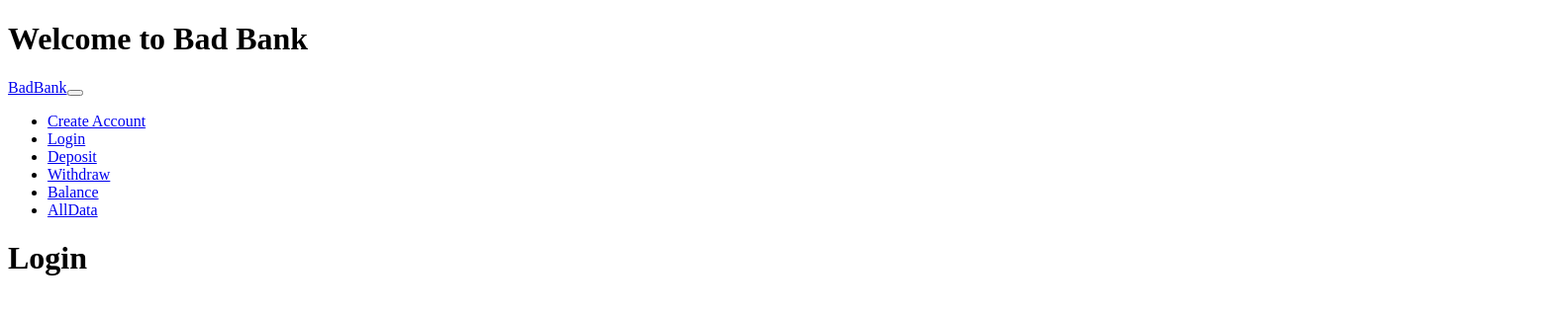
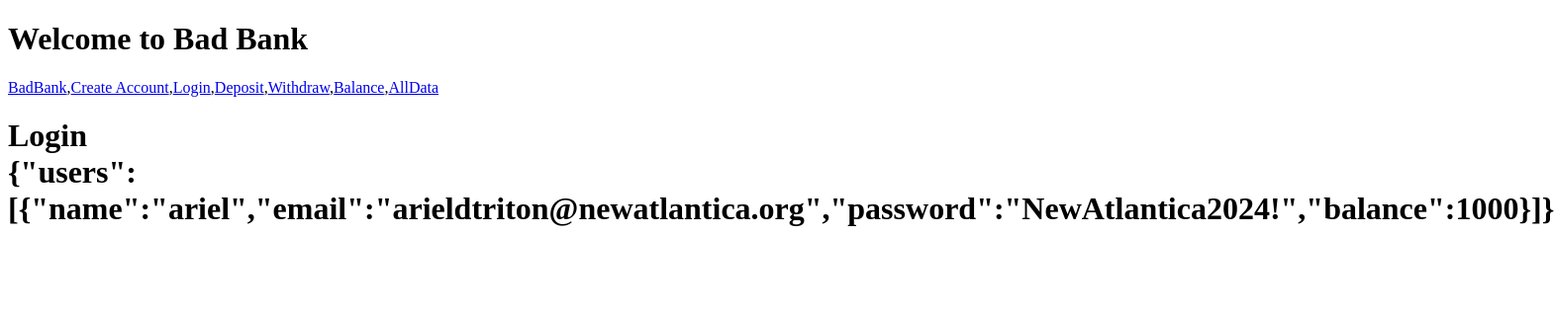
Before and after one commit to aegerev/bad-bank, a React (Create React App) app in the folder bad-bank/: page /#/login in a window 1280 px wide. Shown: the top 318 px of the page at 99% size, 1570 px wide, since content can reach past the window. Built offline with nearby package versions, Linux system fonts and the light colour scheme.

Commit message:
Added Context to every single Component; rebranded the NavBar

```diff
--- a/bad-bank/src/components/alldata.js
+++ b/bad-bank/src/components/alldata.js
@@ -1,9 +1,14 @@
-import React from 'react';
+import React, {useContext} from 'react';
+import { UserContext } from './context';
 
 export function AllData() {
+	const contXt = useContext(UserContext);
+
 	return (
 		<>
-			<h1>All Data</h1>
+			<h1>All Data <br/>
+				{JSON.stringify(contXt)}
+			</h1>
 		</>
 	);
 }
--- a/bad-bank/src/components/balance.js
+++ b/bad-bank/src/components/balance.js
@@ -1,5 +1,12 @@
-import React from 'react';
+import React, {useContext} from 'react';
+import { UserContext } from './context';
 
-export function Balance() {
-	return <h1>Balance</h1>;
+ export function Balance() {
+	const bal = useContext(UserContext)
+
+	return (
+	<h1>Balance <br/>
+		{JSON.stringify(bal)}
+	</h1>
+	);
 }
--- a/bad-bank/src/components/context.js
+++ b/bad-bank/src/components/context.js
@@ -1,22 +1,23 @@
-import {Route, Link, HashRouter} from 'react-router-dom';
-import UserContext from 'react';
+import React, {createContext} from 'react';
 
-function Card(props){
-    function classes(){
-      const bg  = props.bgcolor ? ' bg-' + props.bgcolor : ' ';
-      const txt = props.txtcolor ? ' text-' + props.txtcolor: ' text-white';
-      return 'card mb-3 ' + bg + txt;
-    }
+export const UserContext = createContext();
+
+export const UserProvider = ({children}) => {
 
     return (
-      <div className={classes()} style={{maxWidth: "18rem"}}>
-        <div className="card-header">{props.header}</div>
-        <div className="card-body">
-          {props.title && (<h5 className="card-title">{props.title}</h5>)}
-          {props.text && (<p className="card-text">{props.text}</p>)}
-          {props.body}
-          {props.status && (<div id='createStatus'>{props.status}</div>)}
-        </div>
-      </div>
+      <UserContext.Provider
+			value={{
+				users: [
+					{
+            name: "ariel",
+            email: "arieldtriton@newatlantica.org",
+            password: "NewAtlantica2024!",
+            balance: 1000,
+          },
+				],
+			}}
+		>
+      {children}
+    </UserContext.Provider>
     );
-  }
+  };
--- a/bad-bank/src/components/createaccount.js
+++ b/bad-bank/src/components/createaccount.js
@@ -1,5 +1,9 @@
-import React from 'react';
+import React, {useContext} from 'react';
+import { UserContext } from './context';
 
 export function CreateAccount() {
-	return <h1>Create Account</h1>;
+	const createAcc = useContext(UserContext)
+	return <h1>Create Account <br/>
+				{JSON.stringify(createAcc)}
+			</h1>;
 }
--- a/bad-bank/src/components/deposit.js
+++ b/bad-bank/src/components/deposit.js
@@ -1,5 +1,10 @@
-import React from 'react';
+import React, {useContext} from 'react';
+import { UserContext } from './context';
 
 export function Deposit() {
-	return <h1>Deposit</h1>;
+	const depos = useContext(UserContext);
+
+	return <h1>Deposit <br/>
+				{JSON.stringify(depos)}
+		  </h1>;
 }
--- a/bad-bank/src/components/home.js
+++ b/bad-bank/src/components/home.js
@@ -1,5 +1,11 @@
-import React from 'react';
+import React, {useContext} from 'react';
+import { UserContext } from './context';
 
 export function Home() {
-	return <h1>Home</h1>;
+	const home = useContext(UserContext);
+	return (
+		<h1>Home <br/>
+			{JSON.stringify(home)}
+		</h1>
+	)
 }
--- a/bad-bank/src/components/login.js
+++ b/bad-bank/src/components/login.js
@@ -1,5 +1,10 @@
-import React from 'react';
+import React, {useContext} from 'react';
+import { UserContext } from './context';
 
 export function Login() {
-	return <h1>Login</h1>;
+	const log = useContext(UserContext);
+
+	return <h1>Login <br/>
+				{JSON.stringify(log)}
+	       </h1>;
 }
--- a/bad-bank/src/components/navbar.js
+++ b/bad-bank/src/components/navbar.js
@@ -3,34 +3,10 @@ import React from 'react';
 export function NavBar() {
 	    return(
       <>
-      <nav className="navbar navbar-expand-lg navbar-light bg-light">
-        <a className="navbar-brand" href="#">BadBank</a>
-        <button className="navbar-toggler" type="button" data-toggle="collapse" data-target="#navbarNav" aria-controls="navbarNav" aria-expanded="false" aria-label="Toggle navigation">
-          <span className="navbar-toggler-icon"></span>
-        </button>
-        <div className="collapse navbar-collapse" id="navbarNav">
-          <ul className="navbar-nav">
-            <li className="nav-item">
-              <a className="nav-link" href="#/CreateAccount/">Create Account</a>
-            </li>
-            <li className="nav-item">
-              <a className="nav-link" href="#/login/">Login</a>
-            </li>
-            <li className="nav-item">
-              <a className="nav-link" href="#/deposit/">Deposit</a>
-            </li>
-            <li className="nav-item">
-              <a className="nav-link" href="#/withdraw/">Withdraw</a>
-            </li>
-            <li className="nav-item">
-              <a className="nav-link" href="#/balance/">Balance</a>
-            </li>
-            <li className="nav-item">
-              <a className="nav-link" href="#/alldata/">AllData</a>
-            </li>
-          </ul>
-        </div>
-      </nav>
+      <a href="#">BadBank</a>,<a href="#/createaccount/">Create Account</a>,
+      <a href="#/login/">Login</a>,<a href="#/deposit/">Deposit</a>,
+      <a href="#/withdraw/">Withdraw</a>,<a href="#/balance/">Balance</a>,
+      <a href="#/alldata/">AllData</a>
       </>
     );
 }
--- a/bad-bank/src/components/withdraw.js
+++ b/bad-bank/src/components/withdraw.js
@@ -1,5 +1,9 @@
-import React from 'react';
+import React, {useContext} from 'react';
+import { UserContext } from './context';
 
 export function Withdraw() {
-	return <h1>Withdraw</h1>;
+	const wd = useContext(UserContext);
+	return <h1>Withdraw <br/>
+				{JSON.stringify(wd)};
+		  </h1>;
 }
```
Also changed, not shown: bad-bank/src/App.js (+10 -8 lines).
